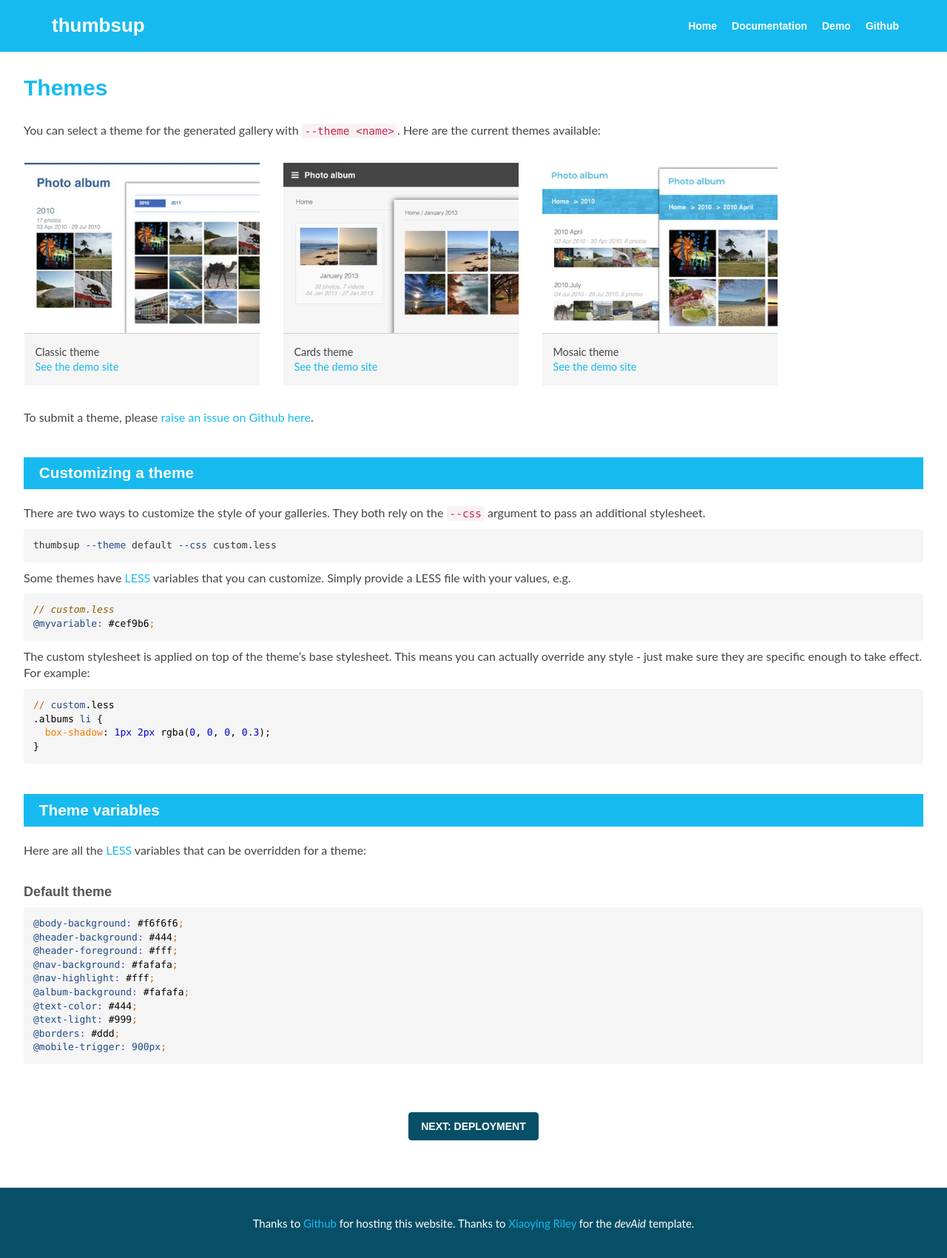
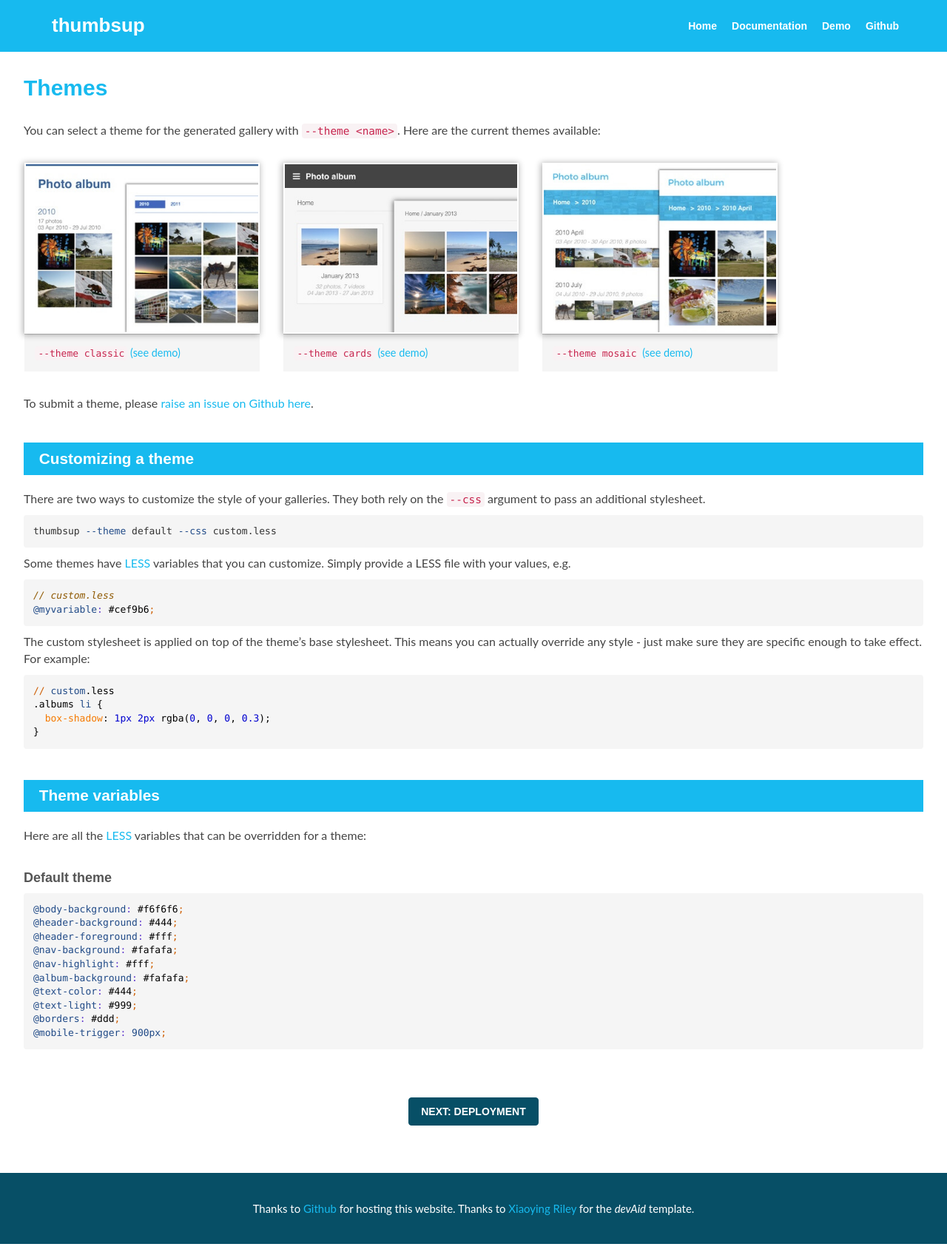
Before and after one commit to thumbsup/thumbsup.github.io, a Jekyll site: the page built from docs/themes.md, in a window 1280 px wide. Shown: the whole page at 74% size. Built offline with Jekyll 4.4.1, drawn with Linux system fonts in a browser that asks for light colours.

Commit message:
Fix themes display

```diff
--- a/_sass/home.scss
+++ b/_sass/home.scss
@@ -118,9 +118,6 @@
   max-width: 800px;
   padding: 0 1em 1em 1em;
 }
-.features a {
-  color: #fff;
-}
 .features .title {
   color: #074f66;
   margin-top: 0;
--- a/_sass/page.scss
+++ b/_sass/page.scss
@@ -99,6 +99,8 @@ table.comparison code {
 }
 
 .page .theme-gallery img {
+  border: 2px solid #fff;
+  box-shadow: -1px 1px 8px 1px rgba(0, 0, 0, 0.3);
   width: 100%;
 }
 
--- a/docs/themes.md
+++ b/docs/themes.md
@@ -13,24 +13,24 @@ Here are the current themes available:
   <div class="item col-md-4 col-sm-4 col-xs-12">
       <img src="/public/images/theme-classic.jpg" alt="Default theme">
       <div class="theme-caption">
-        Classic theme <br />
-        <a href="https://thumbsup.github.io/demos/themes/classic">See the demo site</a>
+        <code>--theme classic</code>
+        <a href="https://thumbsup.github.io/demos/themes/classic">(see demo)</a>
       </div>
   </div>
   <!-- Coming soon -->
   <div class="item col-md-4 col-sm-4 col-xs-12">
       <img src="/public/images/theme-cards.jpg" alt="New theme">
       <div class="theme-caption">
-        Cards theme <br />
-        <a href="https://thumbsup.github.io/demos/themes/cards">See the demo site</a>
+        <code>--theme cards</code>
+        <a href="https://thumbsup.github.io/demos/themes/cards">(see demo)</a>
       </div>
   </div>
   <!-- Coming soon -->
   <div class="item col-md-4 col-sm-4 col-xs-12">
       <img src="/public/images/theme-mosaic.jpg" alt="New theme">
       <div class="theme-caption">
-        Mosaic theme <br />
-        <a href="https://thumbsup.github.io/demos/themes/mosaic">See the demo site</a>
+        <code>--theme mosaic</code>
+        <a href="https://thumbsup.github.io/demos/themes/mosaic">(see demo)</a>
       </div>
   </div>
 </div>
```
